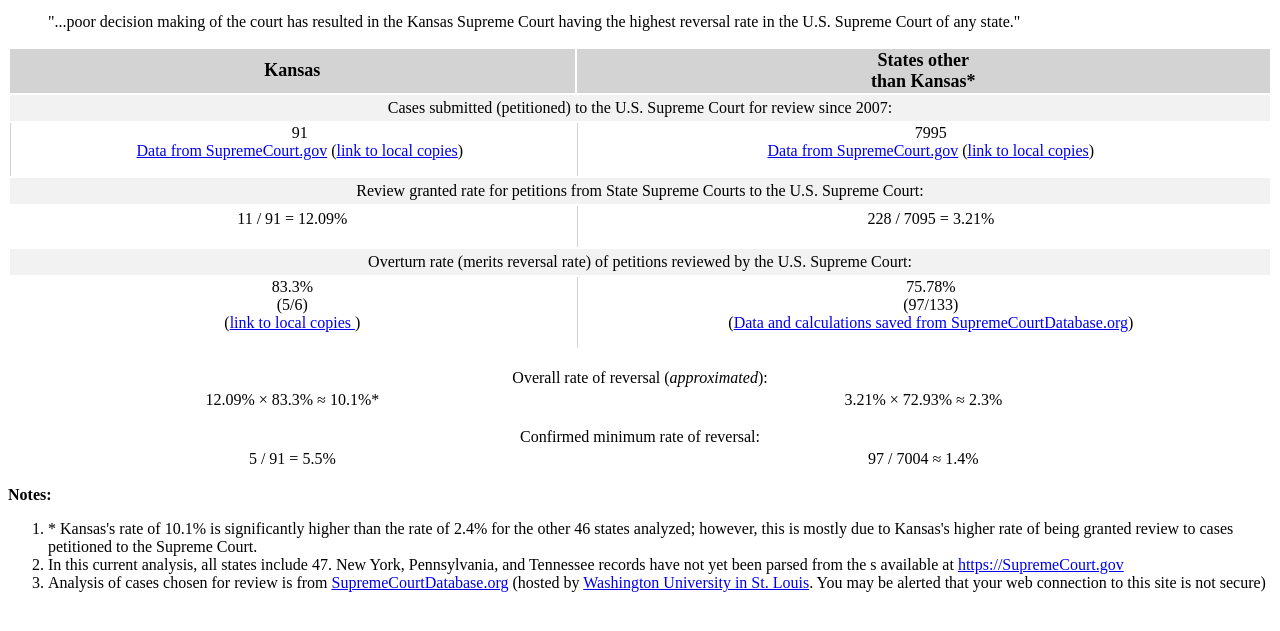
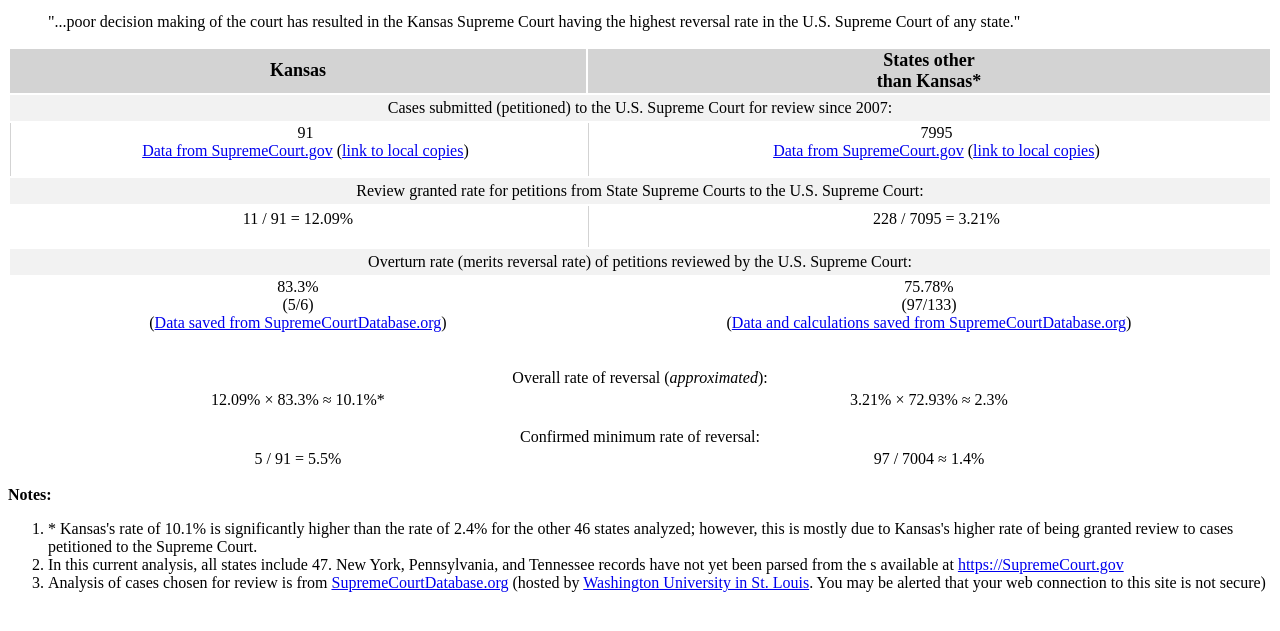
Before and after one commit to badgettrg/Kansas-Supreme-Court, a plain HTML site: page index.html in a window 1280 px wide. Shown: the part 101-732 px from the top of the page. Drawn offline with Linux system fonts and the light colour scheme.

Commit message:
Update index.html

```diff
--- a/index.html
+++ b/index.html
@@ -79,8 +79,9 @@ Review granted rate for petitions from State Supreme Courts <span class="respons
 <tr class="row_header_style"><td colspan="2">
 Overturn rate (merits reversal rate) of petitions reviewed <span class="responsive-br"><br/></span>by the U.S. Supreme Court:</td></tr>
 <tr><td class="data_cell_style">83.3%<br/>(5/6)<br/>(<a
-   href="https://github.com/badgettrg/Kansas-Supreme-Court/blob/main/SupremeCourtDatabase.org - Analysis/SupremeCourtDatabase.org - Kansas court of last resort - by outcomes - 2026-02-10. ">link to local copies
-</a>)</td><td class="data_cell_style" style="border-left: 1px solid #d3d3d3; padding-left: 15px;">75.78%<br/>(97/133)<br/>(<a href="https://github.com/badgettrg/Kansas-Supreme-Court/blob/main/SupremeCourtDatabase.org%20-%20Analysis/SupremeCourtDatabase.org%20-%20All%20state%20court%20of%20last%20resort%20-%20by%20outcomes%20-%202026-02-10. ">Data and calculations saved from SupremeCourtDatabase.org</a>)</td></tr>
+   href="https://github.com/badgettrg/Kansas-Supreme-Court/blob/main/SupremeCourtDatabase.org - Analysis/SupremeCourtDatabase.org - Kansas court of last resort - by outcomes - 2026-02-10. ">Data saved from SupremeCourtDatabase.org</a>)</td>
+   <td class="data_cell_style">75.78%<br/>(97/133)<br/>(<a
+   href="https://github.com/badgettrg/Kansas-Supreme-Court/blob/main/SupremeCourtDatabase.org - Analysis/SupremeCourtDatabase.org - All state court of last resort - by outcomes - 2026-02-10. ">Data and calculations saved from SupremeCourtDatabase.org</a>)</td></tr>
 
 <tr><td colspan=2 align=center><br/>Overall rate of reversal (<i>approximated</i>):</td></tr>
 <tr><td class="data_cell_style">12.09% × 83.3% ≈ 10.1%*</td><td class="data_cell_style">3.21% × 72.93% ≈ 2.3%</td></tr>
```
